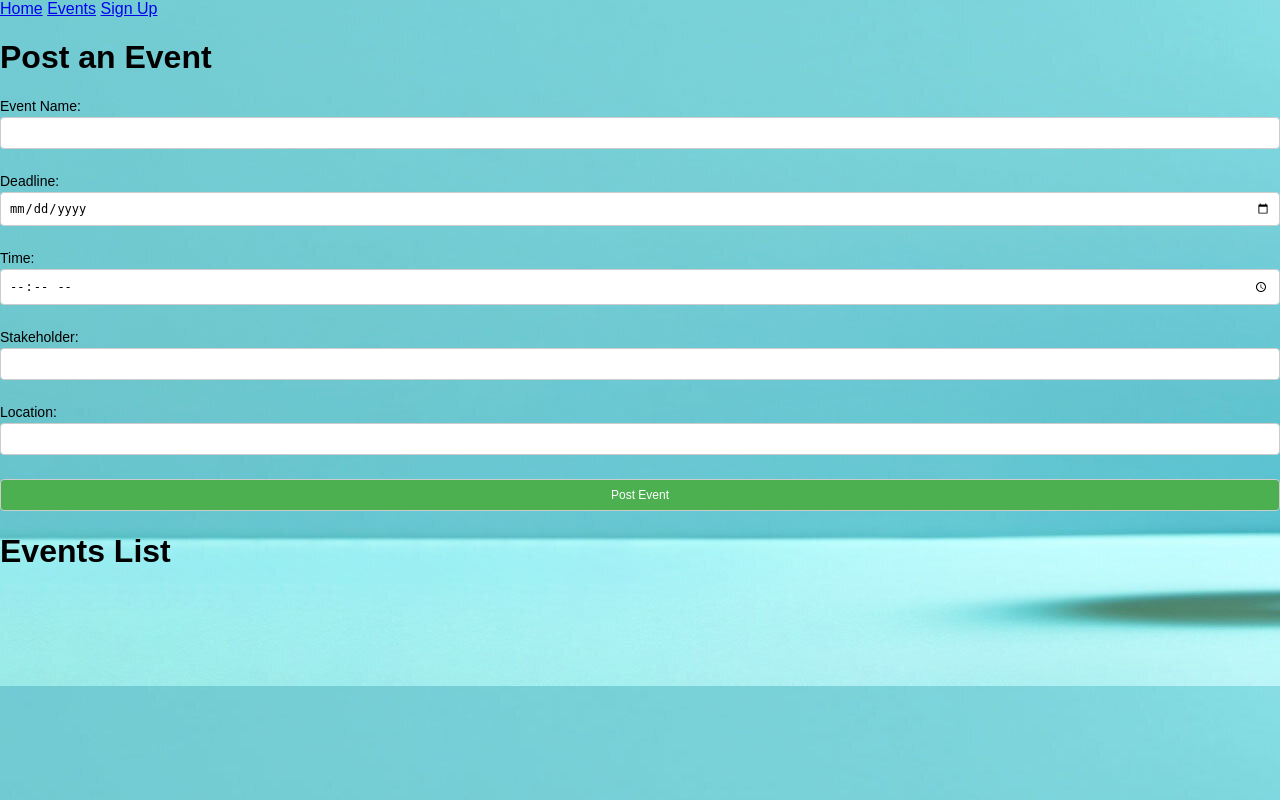
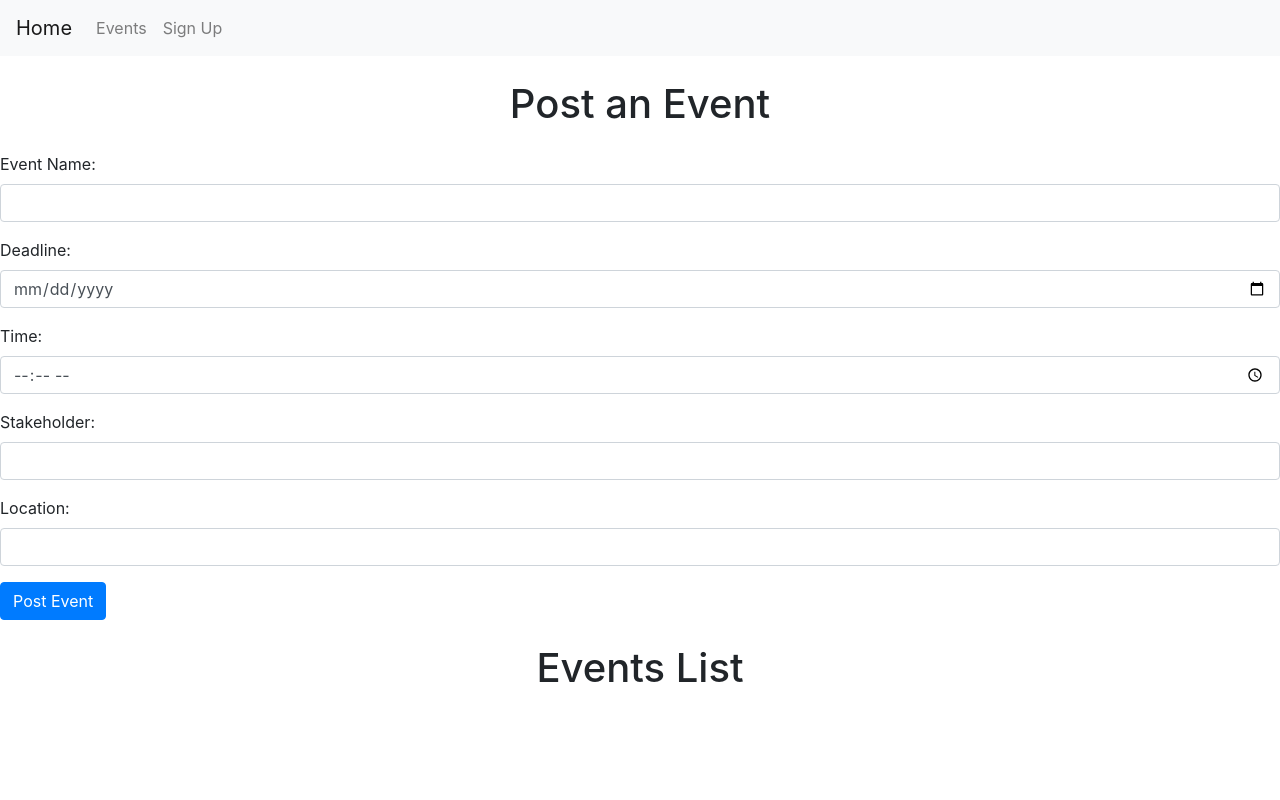
Before and after one commit to Ganish-lab/Greenaction, a PHP site: page /events.php in a window 1280 px wide. Run offline with PHP 8.4, Linux system fonts and the light colour scheme; data that the repository does not hold is empty.

Commit message:
corrected

```diff
--- a/events.php
+++ b/events.php
@@ -1,52 +1,67 @@
 <!DOCTYPE html>
 <html lang="en">
 <head>
-<link rel="stylesheet" href="styles2.css">
+    <link rel="stylesheet" href="https://stackpath.bootstrapcdn.com/bootstrap/4.3.1/css/bootstrap.min.css">
     <title>Post an Event</title>
 </head>
 <body>
-<nav>
-        <a href="home.php">Home</a>
-        <a href="events.php">Events</a>
-        <a href="register.html">Sign Up</a>
-    </nav>
-    <h1>Post an Event</h1>
-    <form action="post_event.php" method="post">
+<nav class="navbar navbar-expand-lg navbar-light bg-light">
+    <a class="navbar-brand" href="home.html">Home</a>
+    <div class="collapse navbar-collapse" id="navbarNav">
+        <ul class="navbar-nav">
+            <li class="nav-item"><a class="nav-link" href="events.php">Events</a></li>
+            <li class="nav-item"><a class="nav-link" href="register.html">Sign Up</a></li>
+        </ul>
+    </div>
+</nav>
+<h1 class="text-center my-4">Post an Event</h1>
+<form action="post_event.php" method="post">
+    <div class="form-group">
         <label for="eventName">Event Name:</label>
-        <input type="text" name="event_name" id="eventName" required><br>
-
+        <input type="text" class="form-control" name="event_name" id="eventName" required>
+    </div>
+    <div class="form-group">
         <label for="deadline">Deadline:</label>
-        <input type="date" name="deadline" id="deadline" required><br>
-
+        <input type="date" class="form-control" name="deadline" id="deadline" required>
+    </div>
+    <div class="form-group">
         <label for="eventTime">Time:</label>
-        <input type="time" name="event_time" id="eventtime" required><br>
-
+        <input type="time" class="form-control" name="event_time" id="eventtime" required>
+    </div>
+    <div class="form-group">
         <label for="stakeholder">Stakeholder:</label>
-        <input type="text" name="stakeholder" id="stakeholder" required><br>
-
+        <input type="text" class="form-control" name="stakeholder" id="stakeholder" required>
+    </div>
+    <div class="form-group">
         <label for="location">Location:</label>
-        <input type="text" name="location" id="location" required><br>
-
-        <input type="submit" value="Post Event">
-    </form>
-    <h1>Events List</h1>
+        <input type="text" class="form-control" name="location" id="location" required>
+    </div>
+    <input type="submit" class="btn btn-primary" value="Post Event">
+</form>
+<h1 class="text-center my-4">Events List</h1>
+<div class="container">
     <?php
     include "connect.php";
     $sql = "SELECT * FROM events";
     $result = mysqli_query($connect, $sql);
     while($row = mysqli_fetch_assoc($result)) {
-        echo "<div>";
-        echo "<h2>" . $row['event_name'] . "</h2>";
-        echo "<p>Deadline: " . $row['deadline'] . "</p>";
-        echo "<p>Time: " . $row['event_time'] . "</p>";
-        echo "<p>Stakeholder: " . $row['stakeholder'] . "</p>";
-        echo "<p>Location: " . $row['location'] . "</p>";
-        echo "<form action='register_event.php' method='post'>";
-        echo "<input type='hidden' name='event_id' value='" . $row['id'] . "'>";
-        echo "<input type='submit' value='Register for Event'>";
+        echo "<div class='card my-3'>";
+        echo "<div class='card-body'>";
+        echo "<h2 class='card-title'>" . $row['event_name'] . "</h2>";
+        echo "<p class='card-text'>Deadline: " . $row['deadline'] . "</p>";
+        echo "<p class='card-text'>Time: " . $row['event_time'] . "</p>";
+        echo "<p class='card-text'>Stakeholder: " . $row['stakeholder'] . "</p>";
+        echo "<p class='card-text'>Location: " . $row['location'] . "</p>";
+        echo "<form action='register_event.php' method='post' class='mt-3'>";
+        echo "<input type='hidden' name='event_id' value='" . (isset($row['event_id']) ? $row['event_id'] : '') . "'>";
+        echo "<input type='submit' class='btn btn-primary' value='Register for Event'>";
         echo "</form>";
+        echo "</div>";
         echo "</div>";
     }
     ?>
+</div>
+<script src="https://code.jquery.com/jquery-3.3.1.slim.min.js"></script>
+<script src="https://stackpath.bootstrapcdn.com/bootstrap/4.3.1/js/bootstrap.min.js"></script>
 </body>
 </html>
```
Also changed, not shown: register_event.php (+27 -11 lines).
